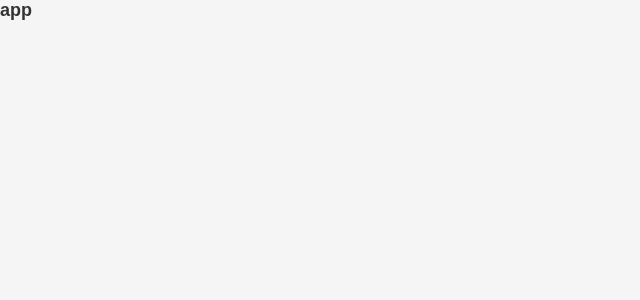
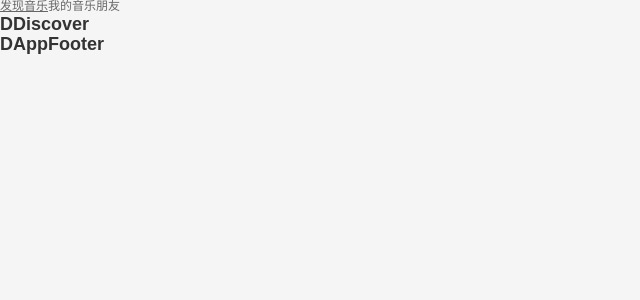
Before and after one commit to Now-Sprouting/DingMusic, a React (Create React App) app: page / in a window 1280 px wide. Shown: the top 300 px of the page, without its empty margins (0-640 px from the left). Built offline with nearby package versions, Linux system fonts and the light colour scheme.

Commit message:
页面基本结构的搭建以及基本路由的实现(yarn add react-router-config And react-router-dom)

```diff
--- a/package.json
+++ b/package.json
@@ -10,6 +10,8 @@
     "normalize.css": "^8.0.1",
     "react": "^16.13.1",
     "react-dom": "^16.13.1",
+    "react-router-config": "^5.1.1",
+    "react-router-dom": "^5.2.0",
     "react-scripts": "3.4.3"
   },
   "scripts": {
--- a/src/App.js
+++ b/src/App.js
@@ -1,9 +1,21 @@
+// *第三方库
 import React, { memo } from 'react'
+import { renderRoutes } from 'react-router-config'
+import { HashRouter } from 'react-router-dom';
+// *功能性导入
+import routes from '@/router'
+// *组件的引入
+import DAppHeader from '@/components/app-header'
+import DAppFooter from '@/components/app-footer'
 
 export default memo(function App() {
     return (
-        <div>
-            <h2>app</h2>
-        </div>
+        <HashRouter>
+            <div>
+                <DAppHeader />
+                {renderRoutes(routes)}
+                <DAppFooter />
+            </div>
+        </HashRouter>
     )
 })
--- /dev/null
+++ b/src/components/app-footer/index.js
@@ -0,0 +1,9 @@
+import React, { memo } from 'react'
+
+export default memo(function DAppFooter() {
+    return (
+        <div>
+            <h2>DAppFooter</h2>
+        </div>
+    )
+})
--- /dev/null
+++ b/src/components/app-header/index.js
@@ -0,0 +1,12 @@
+import React, { memo } from 'react'
+import { NavLink } from 'react-router-dom/cjs/react-router-dom.min'
+
+export default memo(function DAppHeader() {
+    return (
+        <div>
+            <NavLink to="/">发现音乐</NavLink>
+            <NavLink to="/mine">我的音乐</NavLink>
+            <NavLink to="/friend">朋友</NavLink>
+        </div>
+    )
+})
--- /dev/null
+++ b/src/pages/discover/index.js
@@ -0,0 +1,9 @@
+import React, { memo } from 'react'
+
+export default memo(function DDiscover() {
+    return (
+        <div>
+            <h2>DDiscover</h2>
+        </div>
+    )
+})
--- /dev/null
+++ b/src/pages/friend/index.js
@@ -0,0 +1,9 @@
+import React, { memo } from 'react'
+
+export default memo(function DFriend() {
+    return (
+        <div>
+            <h2>DFriend</h2>
+        </div>
+    )
+})
--- /dev/null
+++ b/src/pages/mine/index.js
@@ -0,0 +1,9 @@
+import React, { memo } from 'react'
+
+export default memo(function DMine() {
+    return (
+        <div>
+            <h2>DMine</h2>
+        </div>
+    )
+})
--- /dev/null
+++ b/src/router/index.js
@@ -0,0 +1,22 @@
+import DDiscover from '@/pages/discover'
+import DMine from '@/pages/mine'
+import DFriend from '@/pages/friend'
+
+
+const routes = [
+    {
+        path: '/',
+        exact: true,
+        component: DDiscover
+    },
+    {
+        path: '/mine',
+        component: DMine
+    },
+    {
+        path: '/friend',
+        component: DFriend
+    }
+]
+
+export default routes;
```
Also changed, not shown: 1 other file (tests, documents, lock files or other folders).
